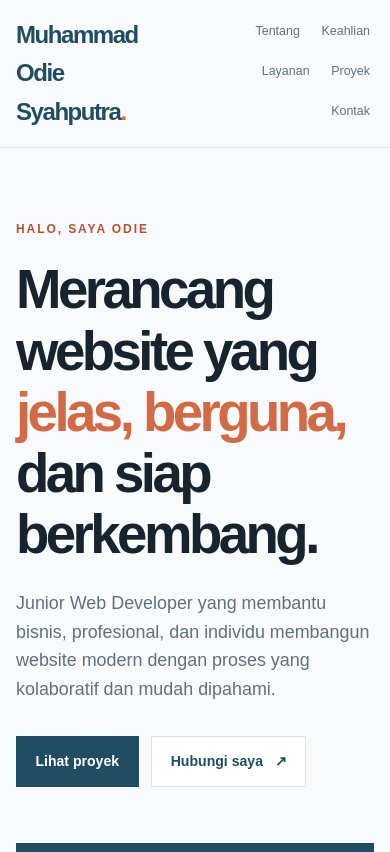
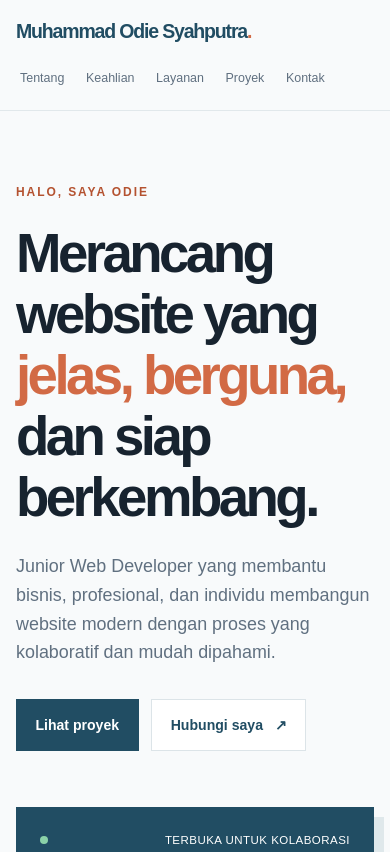
Before and after one commit to Xdie-cybr/Odie-Dev, a website: page index.html in a window 390 px wide. Shown: the top 852 px of the page. Drawn offline with Linux system fonts and the light colour scheme.

Commit message:
Add navbar behavior and Playwright tests

```diff
--- a/index.html
+++ b/index.html
@@ -6,6 +6,7 @@
     <meta name="description" content="Portfolio Odie, Junior Web Developer yang membangun website dengan pendekatan AI-assisted development dan fundamental web development.">
     <title>Portfolio - Odie Syahputra</title>
     <link rel="stylesheet" href="style.css">
+    <script src="script.js" defer></script>
 </head>
 <body>
     <header class="site-header">
--- /dev/null
+++ b/package.json
@@ -0,0 +1,5 @@
+{
+  "devDependencies": {
+    "@playwright/test": "^1.63.0"
+  }
+}
--- /dev/null
+++ b/script.js
@@ -0,0 +1,49 @@
+const siteHeader = document.querySelector('.site-header');
+const mobileBreakpoint = window.matchMedia('(max-width: 560px)');
+const scrollThreshold = 8;
+const scrollStopDelay = 180;
+
+let lastScrollPosition = window.scrollY;
+let scrollStopTimer;
+let isScrollSessionActive = false;
+
+// Satu timer dipakai untuk menandai akhir aktivitas scroll.
+function scheduleScrollStop() {
+    clearTimeout(scrollStopTimer);
+    scrollStopTimer = setTimeout(() => {
+        isScrollSessionActive = false;
+    }, scrollStopDelay);
+}
+
+function updateMobileNavbar() {
+    if (!siteHeader || !mobileBreakpoint.matches) {
+        clearTimeout(scrollStopTimer);
+        siteHeader?.classList.remove('is-hidden');
+        lastScrollPosition = window.scrollY;
+        isScrollSessionActive = false;
+        return;
+    }
+
+    const currentScrollPosition = window.scrollY;
+    const scrollDifference = currentScrollPosition - lastScrollPosition;
+
+    scheduleScrollStop();
+
+    if (Math.abs(scrollDifference) < scrollThreshold) {
+        return;
+    }
+
+    if (!isScrollSessionActive) {
+        siteHeader.classList.remove('is-hidden');
+        isScrollSessionActive = true;
+    } else if (currentScrollPosition <= 16 || scrollDifference < 0) {
+        siteHeader.classList.remove('is-hidden');
+    } else {
+        siteHeader.classList.add('is-hidden');
+    }
+
+    lastScrollPosition = currentScrollPosition;
+}
+
+window.addEventListener('scroll', updateMobileNavbar, { passive: true });
+window.addEventListener('resize', updateMobileNavbar);
--- a/style.css
+++ b/style.css
@@ -575,15 +575,26 @@ h1 span {
     .nav-wrapper {
         padding: 1rem 0;
         align-items: flex-start;
+        flex-direction: column;
+        gap: 1rem;
+    }
+
+    .logo {
+        flex-shrink: 0;
+        font-size: clamp(1.15rem, 5vw, 1.5rem);
+        white-space: nowrap;
     }
 
     .site-nav {
+        width: 100%;
         gap: .55rem .85rem;
         font-size: .78rem;
+        justify-content: flex-start;
     }
 
     .site-nav a {
         padding: .35rem .25rem;
+        white-space: nowrap;
     }
 
     .section,
@@ -652,10 +663,22 @@ h1 span {
         flex-direction: column;
         justify-content: center;
     }
+
+    .site-header {
+        transition: transform .25s ease;
+    }
+
+    .site-header.is-hidden {
+        transform: translateY(-100%);
+    }
 }
 
 @media (prefers-reduced-motion: reduce) {
     html {
         scroll-behavior: auto;
     }
+
+    .site-header {
+        transition: none;
+    }
 }
```
Also changed, not shown: tests/navbar.spec.js (added, +70 -0 lines), 2 other files.
